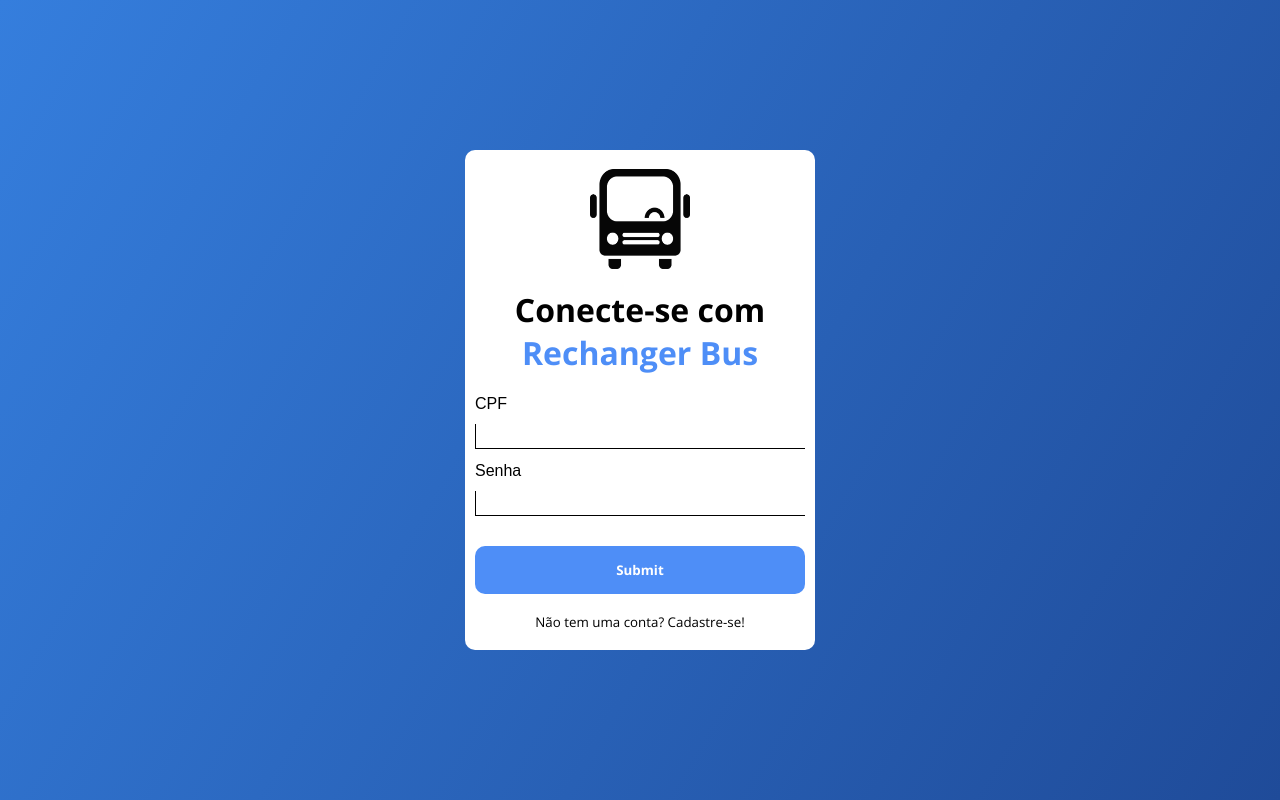
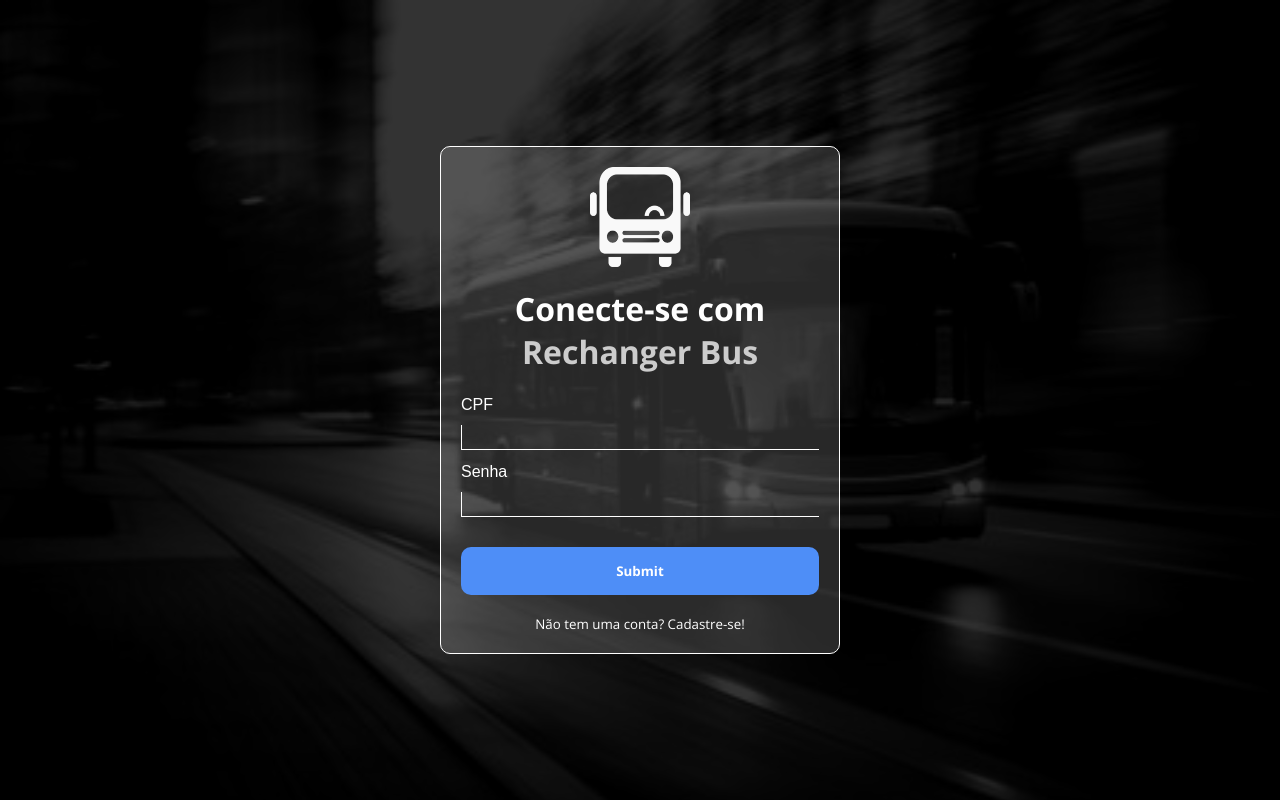
Before and after one commit to sevenoffice777/tcc, a PHP site: page /views/login.php in a window 1280 px wide. Run offline with PHP 8.4, Linux system fonts and the light colour scheme; some web fonts are replaced.

Commit message:
feat: alteradoas telas de login e cadastro

```diff
--- a/myApp/views/styles/general.css
+++ b/myApp/views/styles/general.css
@@ -5,7 +5,7 @@
 /* Reset Universal */
 
 * {
-    margin:0;
+  margin: 0;
   padding: 0;
   text-decoration: none;
   box-sizing: border-box;
@@ -140,7 +140,7 @@ body {
 .btn {
 
   padding: 15px;
-    border-radius:10px;
+  border-radius: 10px;
   border: none;
   font-weight: bolder;
   transition: .5s;
@@ -148,12 +148,7 @@ body {
 
 
 
-  .container {
-    width: 100vw;
-    height: 100vh;
-    background-image:linear-gradient(120deg, var(--azul-medio), var(--azul-escuro));
-    background-size: cover;
-}
+
 
 a {
   color: rgb(0, 0, 0);
@@ -162,5 +157,5 @@ a {
 }
 
 a:hover {
-  color: var(--azul-medio);
+  color: #9e9e9e;
 }
--- a/myApp/views/styles/login.css
+++ b/myApp/views/styles/login.css
@@ -1,34 +1,43 @@
+.container {
+    width: 100vw;
+    height: 100vh;
+    background-image: url(../../assets/onibus_wallpaper.jpg);
+    background-color: rgba(0, 0, 0, 0.801);
+    background-size: cover;
+    background-blend-mode: darken;
+  }
+
 .card {
-    width: 350px;
-    height: 500px;
-    padding: 10px;
-    background-color:  white;
+    display: flex;
+    align-items: center;
+    flex-direction: column;
+    gap: 20px;
+    width: 400px;
+    padding: 20px;
+    background-color:  rgba(255, 255, 255, 0.158);
+    border: 1px solid white;
     border-radius: 10px;
     z-index: 999;
 }
 
+.card * {
+    color: white;
+}
 .card h1 {
     text-align: center;
-}
-
-.wave {
-    width: 100vw;
-    height: 250px;
-    background-color: #000;
-    position: fixed;
-    top: 0;
-    left: 0;
-    border-radius: 0px 0px 50px 50px;
 }
 
 label {
     font-family: var(--font-marck);
 }
 
-input[type="text"], input[type="password"] {
+input[type="text"],
+input[type="password"],
+input[type="date"] {
     border-width: 0px 0px 1px 1px;
-    border-color: black;
+    border-color: rgb(255, 255, 255);
     border-style: solid;
+    background: none;
     padding: 5px;
     width: 100%;
     height: 25px;
@@ -37,22 +46,23 @@ input[type="text"], input[type="password"] {
 }
 
 input[type="text"]:focus, input[type="password"]:focus {
-    border-width: 0px 0px 3px 3px;
+    border-width: 0px 0px 1px 3px;
+
 }
 
 
 img#logo-form {
     width: 100px;
     height: 100px;
-    filter: invert(100%);
 
 }
 
 .marck {
-    color: var(--azul-claro);
+    color: rgb(204, 204, 204);
 }
 
 .btn {
+    background-color: var(--azul-claro);
     width: 100%;
     margin-top: 20px;
 }
```
Also changed, not shown: myApp/views/signup.php (+11 -1 lines), myApp/views/styles/inicio.css (+11 -2 lines), myApp/assets/onibus_wallpaper.jpg (added). Lines whose indentation alone changed are shown as unchanged.
